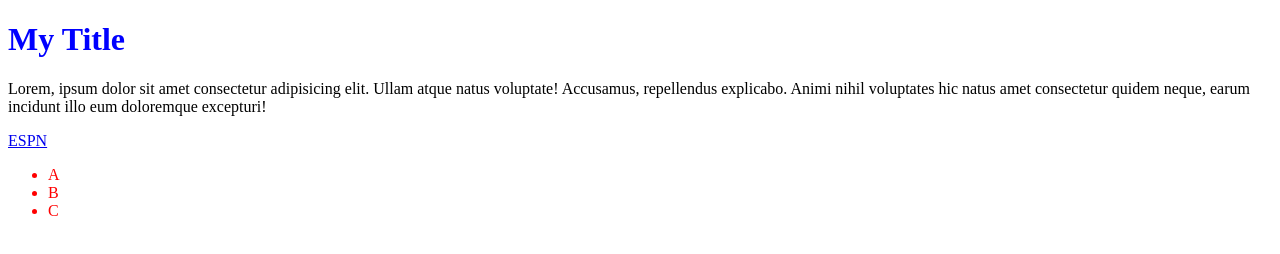
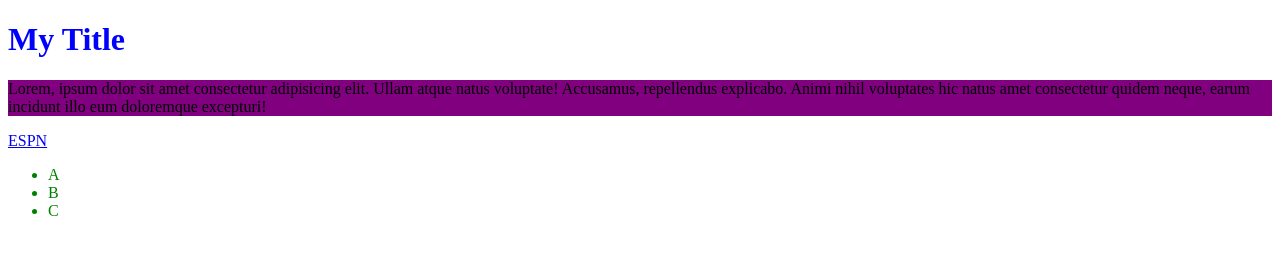
Before and after one commit to TEnders64/html_demo_wf, a plain HTML site: page index.html in a window 1280 px wide. Drawn offline with Linux system fonts and the light colour scheme.

Commit message:
ray is to blame

```diff
--- a/style.css
+++ b/style.css
@@ -3,5 +3,9 @@ h1 {
 }
 
 li {
-    color: red;
+    color: green;
 }
+
+p {
+    background-color: purple;
+}
```
